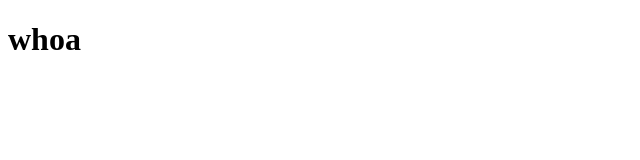
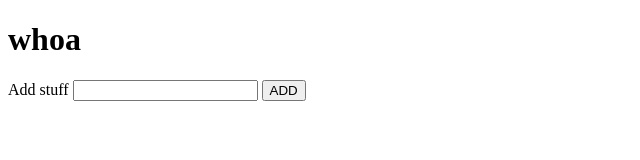
Before and after one commit to scottefloyd/forkingrepo, a plain HTML site: page index.html in a window 1280 px wide. Shown: the whole page, without its empty margins (0-640 px from the left). Drawn offline with Linux system fonts and the light colour scheme.

Commit message:
added new form

```diff
--- a/index.html
+++ b/index.html
@@ -10,6 +10,12 @@
 <body>
   <h1>whoa</h1>
 
+  <form action="">
+    <label for="">Add stuff</label>
+    <input type="text">
+    <button>ADD</button>
+  </form>
+
   <script src="script.js"></script>
 </body>
 </html>
```
